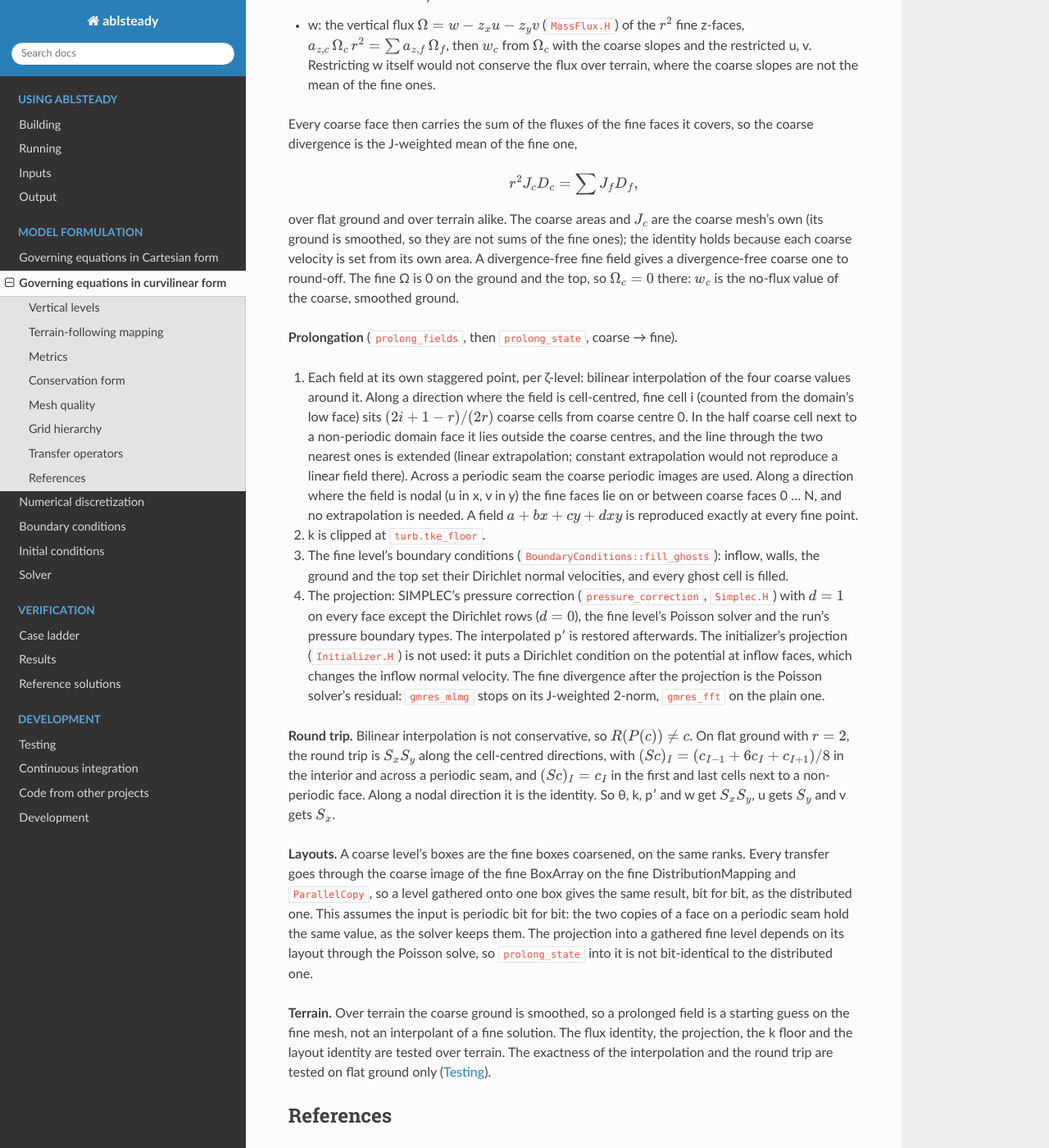
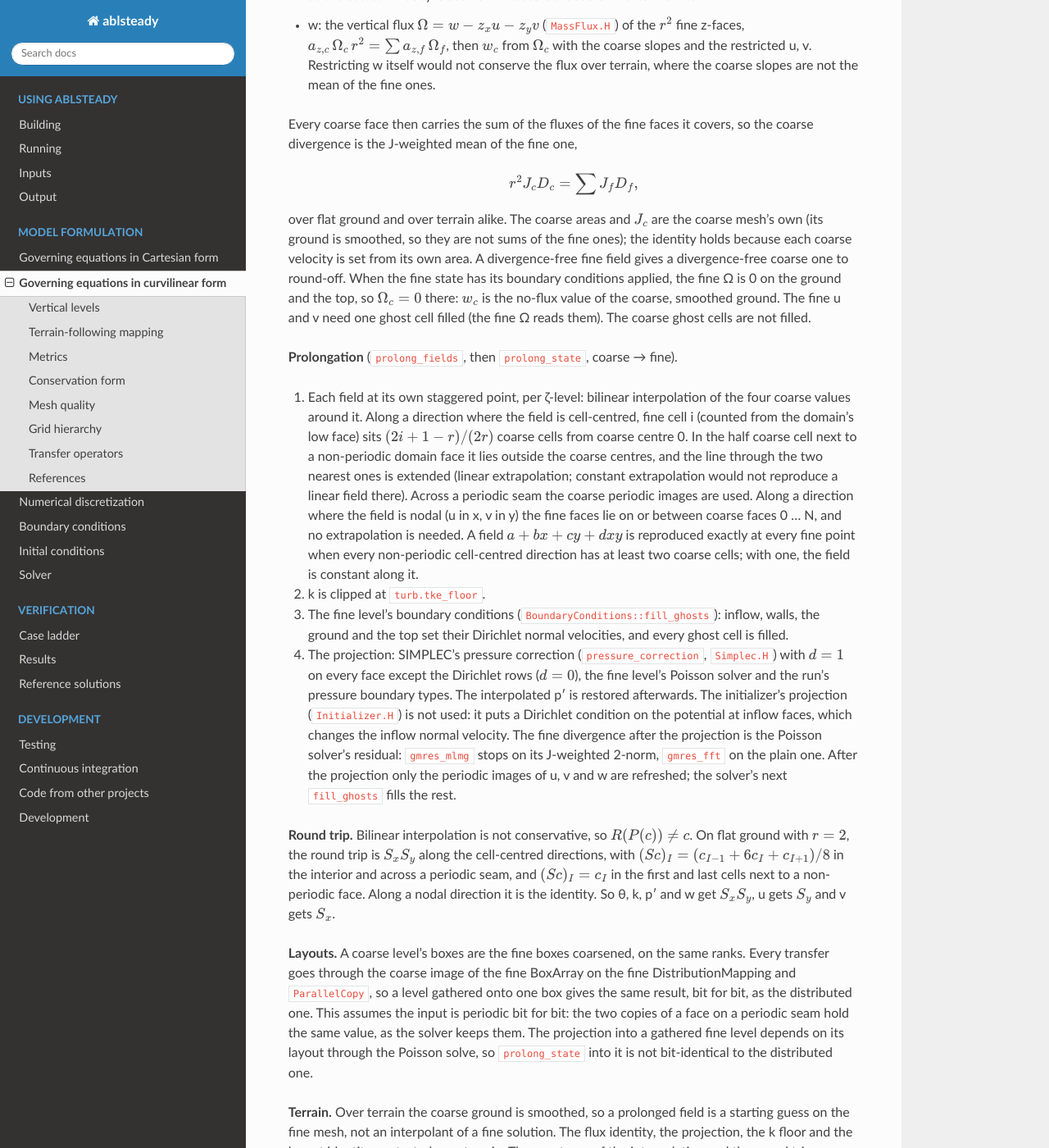
Before and after one commit to erf-model/gust-abl, a Sphinx documentation site: the page built from docs/governing_curvilinear.rst, in a window 1280 px wide and 1400 px high, scrolled down 3989 px. Shown: the whole window at 82% size. Built offline with Sphinx 7.4.7 and the Read the Docs theme 3.1.0, drawn with Linux system fonts in a browser that asks for light colours.

Commit message:
Transfers: set z_phys_nd from the hierarchy, finite tke_floor check, review fixes
Review lenses (Ann, Aaron, Pressel): restrict_state and prolong_fields
set the target State's z_phys_nd (ghost nodes included) from the
hierarchy; tke_floor must be finite (NaN, infinity and negative values
abort naming turb.tke_floor; tested); the z-face flux test uses the
vertical flux scale; the tests use unequal box sizes (32 x 24, boxes of
at most 12); docs state the single-precision tolerances, the N = 1 rule,
the ghost-cell contract and the gathered-level limit of prolong_state.

Co-authored-by: hgopalan <1108371+hgopalan@users.noreply.github.com>

```diff
--- a/docs/governing_curvilinear.rst
+++ b/docs/governing_curvilinear.rst
@@ -197,8 +197,10 @@ J-weighted mean of the fine one,
 
 over flat ground and over terrain alike. The coarse areas and :math:`J_c` are the coarse mesh's own (its ground is
 smoothed, so they are not sums of the fine ones); the identity holds because each coarse velocity is set from its own
-area. A divergence-free fine field gives a divergence-free coarse one to round-off. The fine Ω is 0 on the ground and
-the top, so :math:`\Omega_c = 0` there: :math:`w_c` is the no-flux value of the coarse, smoothed ground.
+area. A divergence-free fine field gives a divergence-free coarse one to round-off. When the fine state has its
+boundary conditions applied, the fine Ω is 0 on the ground and the top, so :math:`\Omega_c = 0` there: :math:`w_c`
+is the no-flux value of the coarse, smoothed ground. The fine u and v need one ghost cell filled (the fine Ω reads
+them). The coarse ghost cells are not filled.
 
 **Prolongation** (``prolong_fields``, then ``prolong_state``, coarse → fine).
 
@@ -208,7 +210,8 @@ the top, so :math:`\Omega_c = 0` there: :math:`w_c` is the no-flux value of the
    and the line through the two nearest ones is extended (linear extrapolation; constant extrapolation would not
    reproduce a linear field there). Across a periodic seam the coarse periodic images are used. Along a direction
    where the field is nodal (u in x, v in y) the fine faces lie on or between coarse faces 0 … N, and no
-   extrapolation is needed. A field :math:`a + bx + cy + dxy` is reproduced exactly at every fine point.
+   extrapolation is needed. A field :math:`a + bx + cy + dxy` is reproduced exactly at every fine point when every
+   non-periodic cell-centred direction has at least two coarse cells; with one, the field is constant along it.
 2. k is clipped at ``turb.tke_floor``.
 3. The fine level's boundary conditions (``BoundaryConditions::fill_ghosts``): inflow, walls, the ground and the top
    set their Dirichlet normal velocities, and every ghost cell is filled.
@@ -217,7 +220,8 @@ the top, so :math:`\Omega_c = 0` there: :math:`w_c` is the no-flux value of the
    boundary types. The interpolated p′ is restored afterwards. The initializer's projection (``Initializer.H``) is
    not used: it puts a Dirichlet condition on the potential at inflow faces, which changes the inflow normal
    velocity. The fine divergence after the projection is the Poisson solver's residual: ``gmres_mlmg`` stops on
-   its J-weighted 2-norm, ``gmres_fft`` on the plain one.
+   its J-weighted 2-norm, ``gmres_fft`` on the plain one. After the projection only the periodic images of u, v
+   and w are refreshed; the solver's next ``fill_ghosts`` fills the rest.
 
 **Round trip.** Bilinear interpolation is not conservative, so :math:`R(P(c)) \ne c`. On flat ground with
 :math:`r = 2`, the round trip is :math:`S_x S_y` along the cell-centred directions, with
```
Also changed, not shown: docs/testing.rst (+8 -6 lines), 3 other files.
